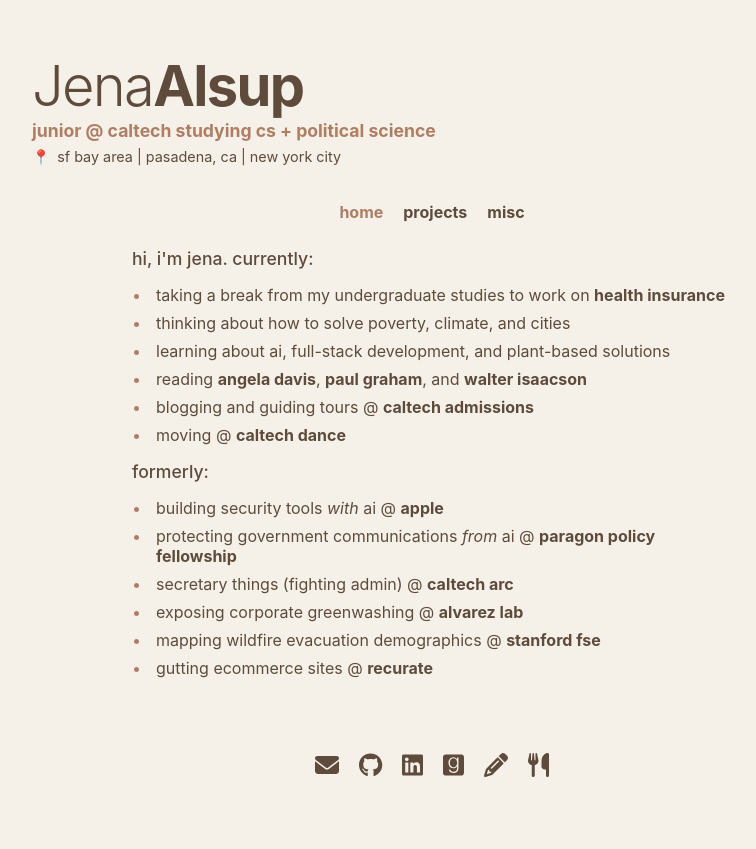
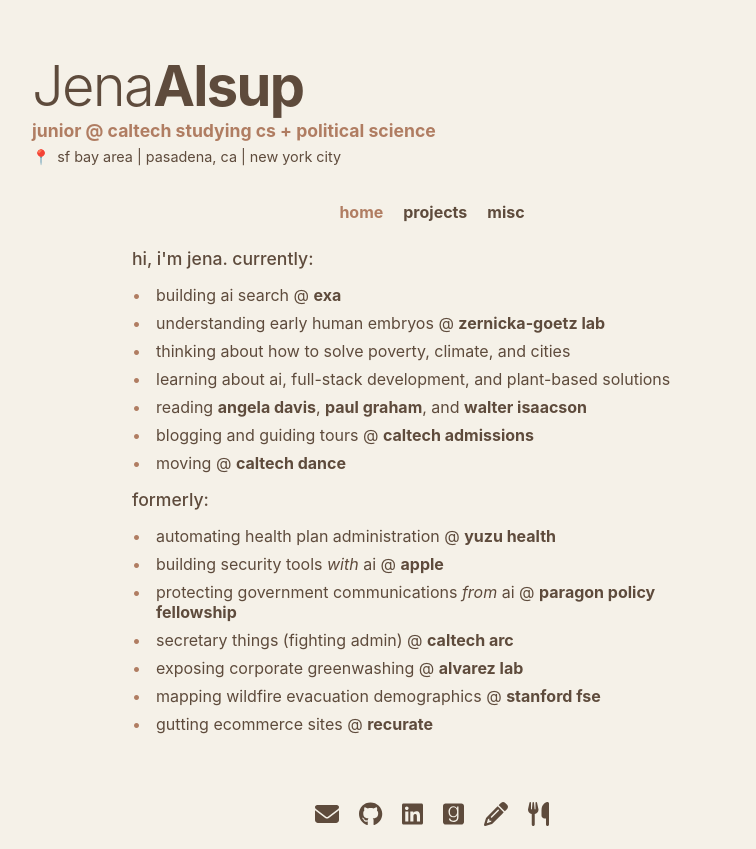
Before and after one commit to jenaalsup/jenaalsup.github.io, a React (Create React App) app: page / in a window 1280 px wide. Shown: the whole page, without its empty margins (208-964 px from the left). Before the commit the page ends 800 px from the top, so only its background shows below. Built offline with nearby package versions, Linux system fonts and the light colour scheme.

Commit message:
update homepage

```diff
--- a/src/components/Home.js
+++ b/src/components/Home.js
@@ -5,7 +5,8 @@
     <div className="home-content">
       <h3>hi, i'm jena. currently:</h3>
       <ul>
-        <li>taking a break from my undergraduate studies to work on <a href="https://yuzu.health/" target="_blank" rel="noopener noreferrer">health insurance</a></li>
+        <li>building ai search @ <a href="https://exa.ai/" target="_blank" rel="noopener noreferrer">exa</a></li>
+        <li>understanding early human embryos @ <a href="https://zernickagoetzlab.com/" target="_blank" rel="noopener noreferrer">zernicka-goetz lab</a></li>
         <li>thinking about how to solve poverty, climate, and cities</li>
         <li>learning about ai, full-stack development, and plant-based solutions</li>
         <li>reading <a href="https://www.goodreads.com/book/show/108428.Are_Prisons_Obsolete_" target="_blank" rel="noopener noreferrer">angela davis</a>, <a href="http://www.paulgraham.com/articles.html" target="_blank" rel="noopener noreferrer">paul graham</a>, and <a href="https://www.goodreads.com/book/show/122765395-elon-musk" target="_blank" rel="noopener noreferrer">walter isaacson</a></li>
@@ -15,6 +16,7 @@
 
       <h3>formerly:</h3>
       <ul>
+        <li>automating health plan administration @ <a href="https://yuzu.health/" target="_blank" rel="noopener noreferrer">yuzu health</a></li>
         <li>building security tools <span style={{fontStyle: 'italic'}}>with</span> ai @ <a href="https://www.apple.com/" target="_blank" rel="noopener noreferrer">apple</a></li>
         <li>protecting government communications <span style={{fontStyle: 'italic'}}>from</span> ai @ <a href="https://www.paragonfellowship.org/" target="_blank" rel="noopener noreferrer">paragon policy fellowship</a></li>
         <li>secretary things (fighting admin) @ <a href="https://sites.google.com/site/arccaltech" target="_blank" rel="noopener noreferrer">caltech arc</a></li>
```
